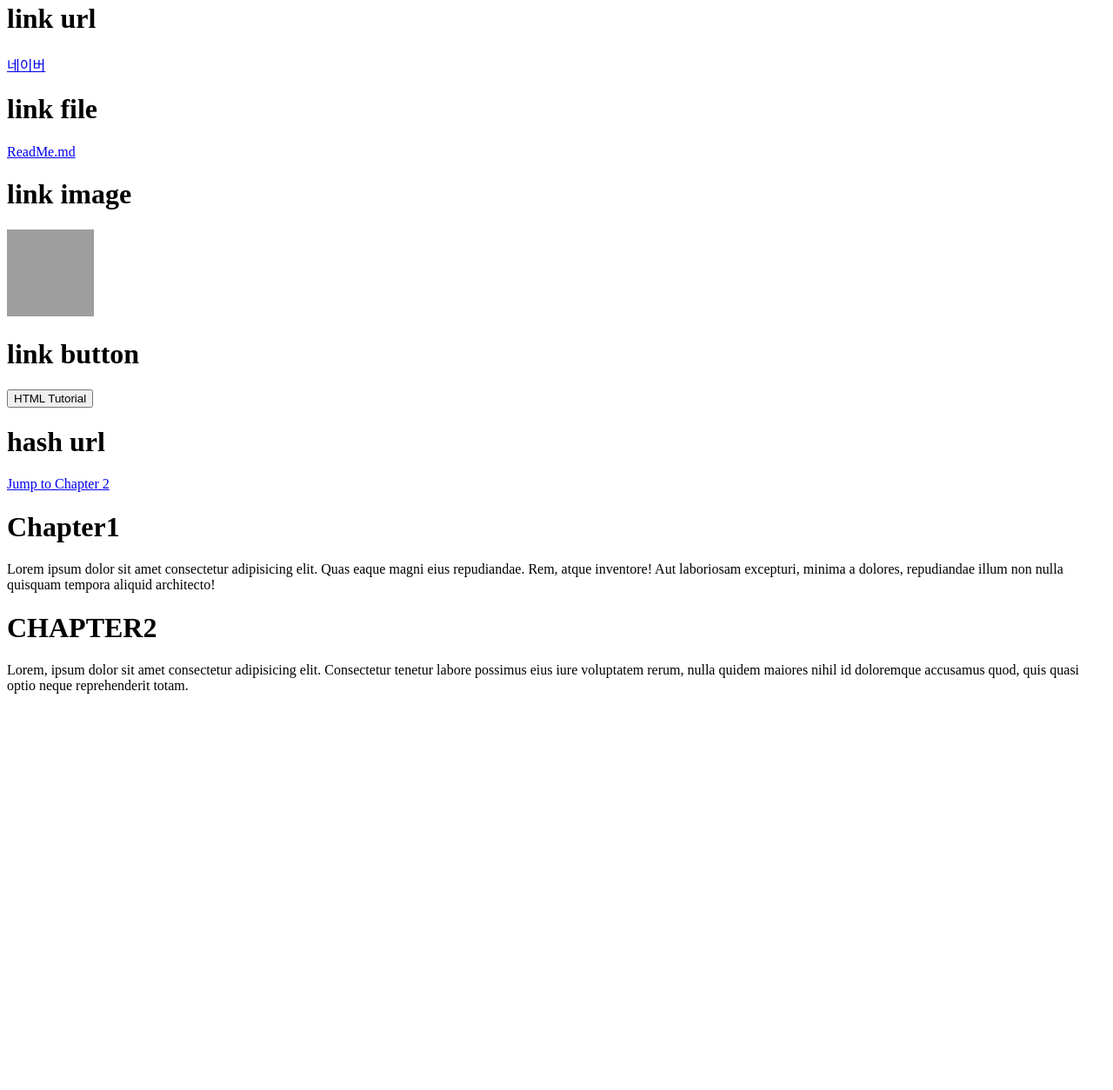
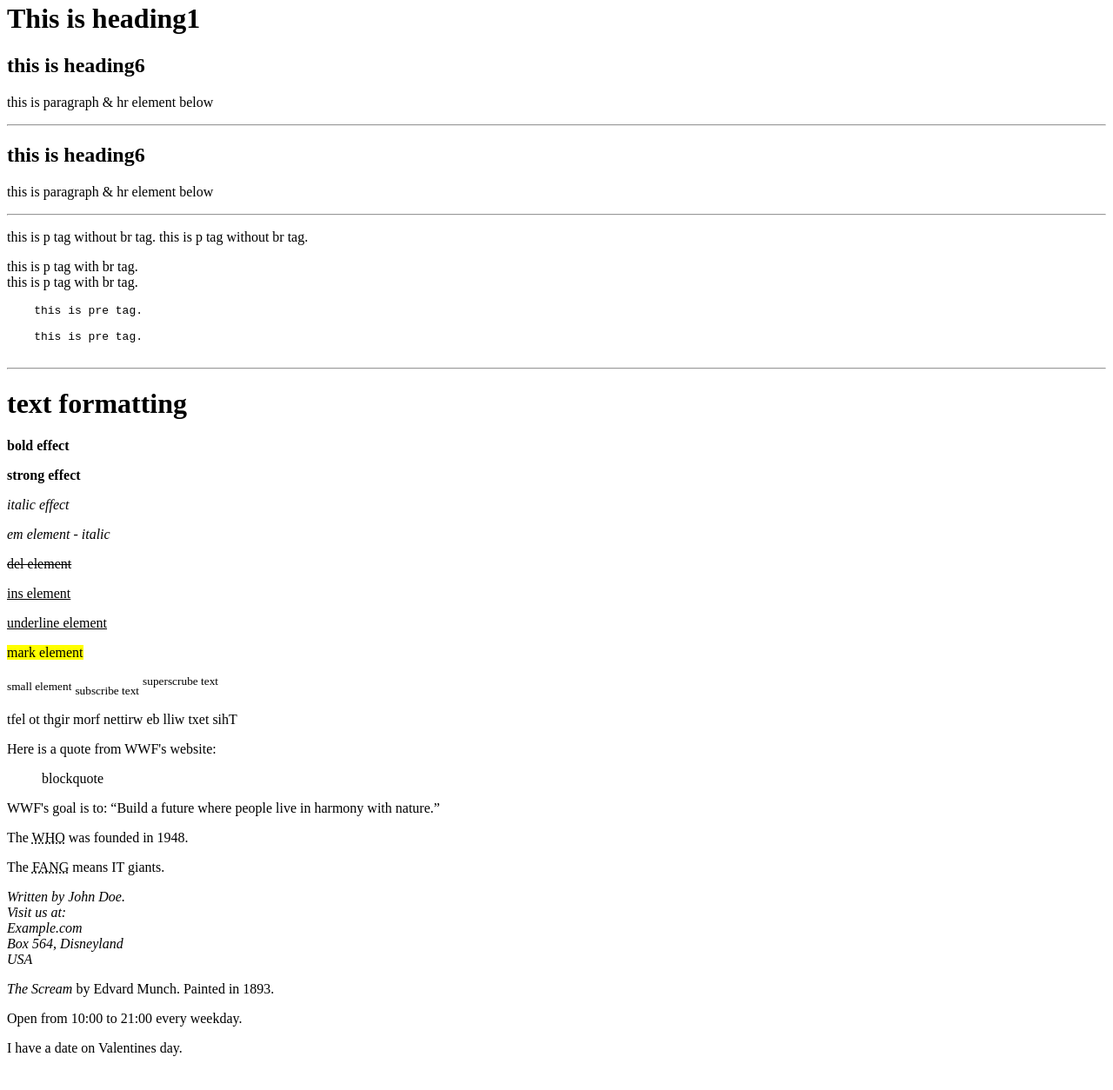
Before and after one commit to jeffjkorea/1_HTML_STUDY, a plain HTML site: page index.html in a window 1280 px wide. Shown: the part 18-1272 px from the top of the page at 87% size. Before the commit the page ends 832 px from the top, so only its background shows below. Drawn offline with Linux system fonts and the light colour scheme; grey boxes are pictures that could not be loaded.

Commit message:
study text

```diff
--- a/index.html
+++ b/index.html
@@ -1,31 +1,68 @@
 <!DOCTYPE html>
 <html lang="ko">
 <head>
- <title>anchor</title>
+ <title>text</title>
 </head>
 <body>
-  <h1>link url</h1>
-    <a href="https://www.naver.com" target="_blank">네이버</a>
-  <h1>link file</h1>
-    <a href="./Readme.md">ReadMe.md</a>
-  <h1>link image</h1>
-    <a href="https://www.w3schools.com">
-      <img
-        border="0"
-        alt="W3Schools"
-        src="https://image.flaticon.com/icons/png/512/490/490091.png"
-        width="100"
-        height="100"
-      />
-    </a>
-  <h1>link button</h1>
-    <button onclick="document.location='https://www.w3schools.com/html/default.asp'">HTML Tutorial</button>
-  <h1>hash url</h1>
-    <a href="#C2">Jump to Chapter 2</a>
+  <h1>This is heading1</h1>
+  <h2>this is heading6</h2>
+  <p>this is paragraph & hr element below</p>
+  <hr>
+  <h2>this is heading6</h2>
+  <p>this is paragraph & hr element below</p>
+  <hr>
 
-  <h1 id="C1">Chapter1</h1>
-    <p>Lorem ipsum dolor sit amet consectetur adipisicing elit. Quas eaque magni eius repudiandae. Rem, atque inventore! Aut laboriosam excepturi, minima a dolores, repudiandae illum non nulla quisquam tempora aliquid architecto!</p>
-  <h1 id="C2">CHAPTER2</h1>
-    <p>Lorem, ipsum dolor sit amet consectetur adipisicing elit. Consectetur tenetur labore possimus eius iure voluptatem rerum, nulla quidem maiores nihil id doloremque accusamus quod, quis quasi optio neque reprehenderit totam.</p>
+  <p>
+    this is p tag without br tag.
+
+    this is p tag without br tag.
+  </p>
+  <p>
+    this is p tag with br tag.
+    <br>
+    this is p tag with br tag.
+  </p>
+
+  <pre>
+    this is pre tag.
+
+    this is pre tag.
+  </pre>
+  <hr>
+  <h1>text formatting</h1>
+  <p> <b> bold effect </b></p>
+  <p><strong>strong effect</strong></p>
+  <p><i>italic effect</i></p>
+  <p><em>em element - italic</em></p>
+  <p><del>del element</del></p>
+  <p><ins>ins element</ins></p>
+  <p><u>underline element</u></p>
+  <p><mark>mark element</mark></p>
+  <p>
+    <small>small element</small>
+    <sub>subscribe text</sub>
+    <sup>superscrube text</sup>
+  </p>
+  <bdo dir="rtl">This text will be written from right to left</bdo>
+  <br>
+  <p>Here is a quote from WWF's website:</p>
+  <blockquote cite="http://www.worldwildlife.org/who/index.html">
+    blockquote
+  </blockquote>
+  <p>WWF's goal is to: <q>Build a future where people live in harmony with nature.</q></p>
+  <p>The <abbr title="World Health Organization">WHO</abbr> was founded in 1948.</p>
+  <p></p>The <acronym title="facebook, amazon, netflix, google">FANG</acronym> means IT giants.</p>
+  <address>
+    Written by John Doe.<br>
+    Visit us at:<br>
+    Example.com<br>
+    Box 564, Disneyland<br>
+    USA
+  </address>
+  <p><cite>The Scream</cite> by Edvard Munch. Painted in 1893.</p>
+  <p>Open from <time>10:00</time> to <time>21:00</time> every weekday.</p>
+
+  <p>I have a date on <time datetime="2008-02-14 20:00">Valentines day</time>.</p>
+  <br>
 </body>
 </html>
```
Also changed, not shown: 1 other file.
